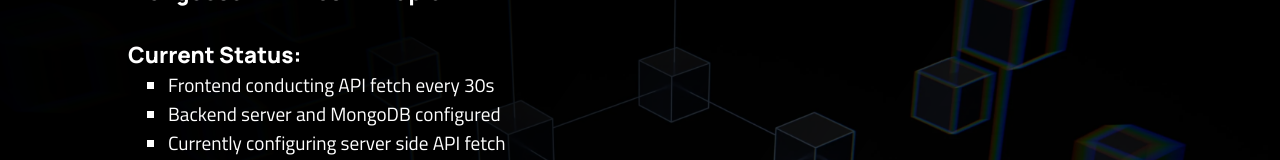
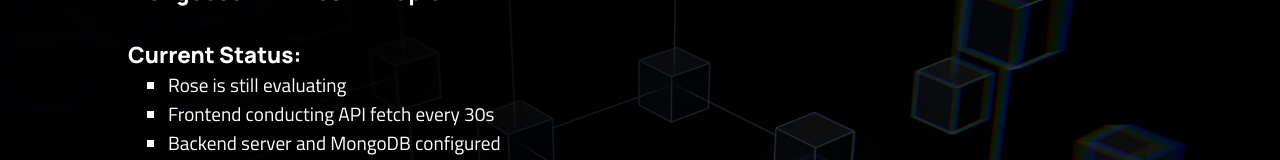
Before and after one commit to willfranck/mern-crypto-app, a React (Create React App) app in the folder client/: page / in a window 1280 px wide. Shown: the part 264-424 px from the top of the page. Built offline with nearby package versions, Linux system fonts and the light colour scheme; no server answers.

Commit message:
Update heroCard.js

```diff
--- a/client/src/components/heroCard.js
+++ b/client/src/components/heroCard.js
@@ -13,6 +13,7 @@ function HeroCard() {
 			<div>
 				<h3>Current Status:</h3>
 				<ul>
+					<li>Rose is still evaluating</li>
 					<li>Frontend conducting API fetch every 30s</li>
 					<li>Backend server and MongoDB configured</li>
 					<li>Currently configuring server side API fetch</li>
```
